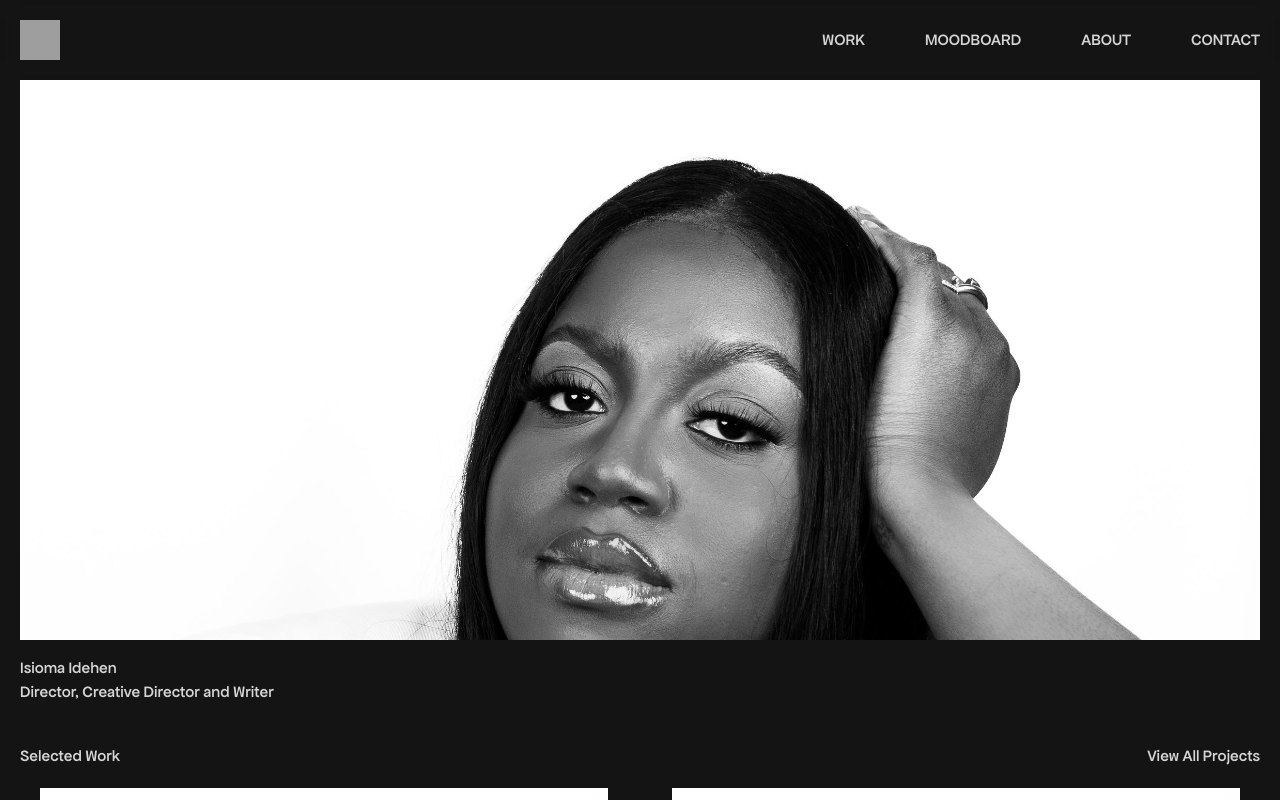
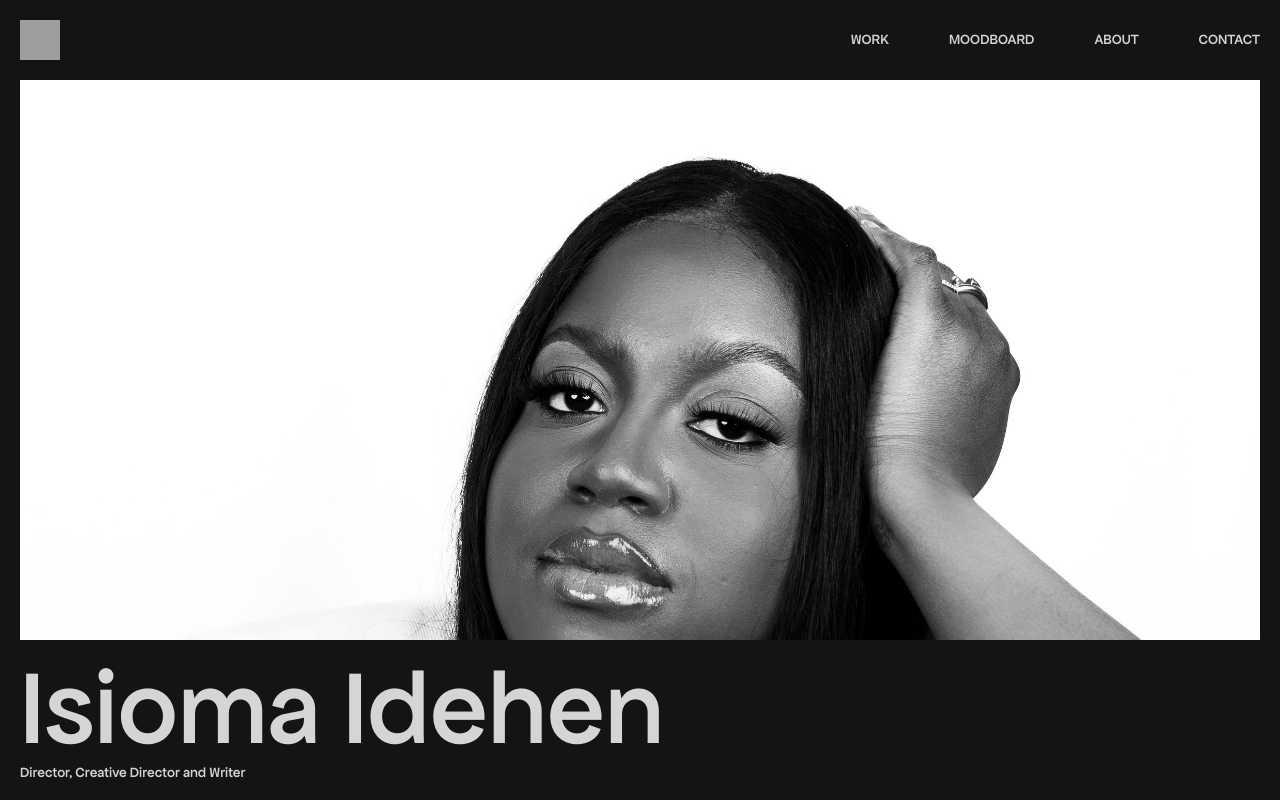
Before and after one commit to Akinloluwa-Adedijo/issy-website, a React (Vite) app: page / in a window 1280 px wide. Shown: the top 800 px of the page. Built offline with nearby package versions, Linux system fonts and the light colour scheme; grey boxes are pictures that could not be loaded.

Commit message:
added osmo scaling system

```diff
--- a/index.html
+++ b/index.html
@@ -21,7 +21,7 @@
   <meta property="og:site_name" content="Isioma Idehen | Director, Creative Director and Writer." />
 
   <!-- Favicon -->
-  <link rel="shortcut icon" sizes="16x16 32x32" type="image/svg+xml" href="/issy-logo.svg" />
+  <link rel="shortcut icon" sizes="16x16 32x32" type="image/svg+xml" href="/vite.svg" />
 </head>
 
 <body>
--- a/src/index.css
+++ b/src/index.css
@@ -5,6 +5,98 @@
   margin: 0;
   font-family: "ApfelGrotezk-Mittel", Impact, Haettenschweiler,
     "Arial Narrow Bold", sans-serif;
+}
+
+/* ------------------------- Scaling System by Osmo [https://osmo.supply/] -------------------------  */
+/* Desktop */
+:root {
+  --size-unit: 16; /* body font-size in design - no px */
+  --size-container-ideal: 1440; /* screen-size in design - no px */
+  --size-container-min: 992px;
+  --size-container-max: 1920px;
+  --size-container: clamp(
+    var(--size-container-min),
+    100vw,
+    var(--size-container-max)
+  );
+  --size-font: calc(
+    var(--size-container) / (var(--size-container-ideal) / var(--size-unit))
+  );
+}
+
+/* Tablet */
+@media screen and (max-width: 991px) {
+  :root {
+    --size-container-ideal: 834; /* screen-size in design - no px */
+    --size-container-min: 768px;
+    --size-container-max: 991px;
+  }
+}
+
+/* Mobile Landscape */
+@media screen and (max-width: 767px) {
+  :root {
+    --size-container-ideal: 834; /* screen-size in design - no px */
+    --size-container-min: 480px;
+    --size-container-max: 767px;
+  }
+}
+
+body {
+  color: #333;
+  font-family: "PP Neue Montreal", Arial, Helvetica Neue, Helvetica, sans-serif;
+  font-size: var(--size-font);
+  line-height: 1;
+  font-weight: 500;
+}
+
+h1 {
+  margin-top: 0;
+  margin-bottom: 0;
+  font-size: 7.5em;
+  font-weight: 500;
+  line-height: 1;
+}
+
+h2 {
+  margin-top: 0;
+  margin-bottom: 0;
+  font-size: 5em;
+  font-weight: 500;
+  line-height: 1.05;
+}
+
+h3 {
+  margin-top: 0;
+  margin-bottom: 0;
+  font-size: 2.5em;
+  font-weight: 500;
+  line-height: 1.1;
+}
+
+h4 {
+  margin-top: 10px;
+  margin-bottom: 10px;
+  font-size: 1.75em;
+  font-weight: 500;
+  line-height: 1.15;
+}
+
+h5 {
+  margin-top: 10px;
+  margin-bottom: 10px;
+  font-size: 1.25em;
+  font-weight: 500;
+  line-height: 1.2;
+}
+
+p {
+  margin-bottom: 0;
+  margin-top: 0;
+  font-size: 1em;
+  font-weight: 400;
+  line-height: 1.4;
+  font-weight: 500;
 }
 
 @font-face {
```
